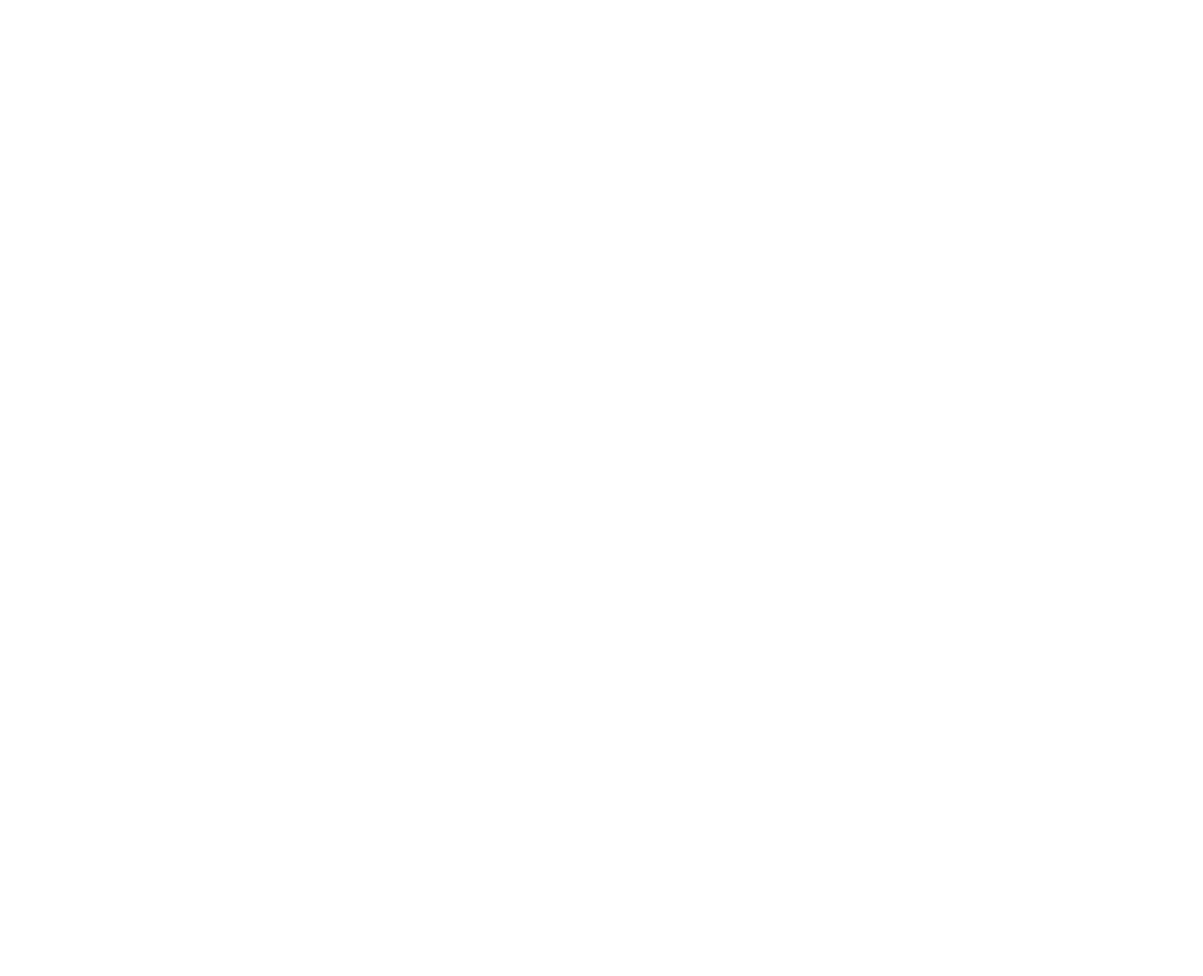
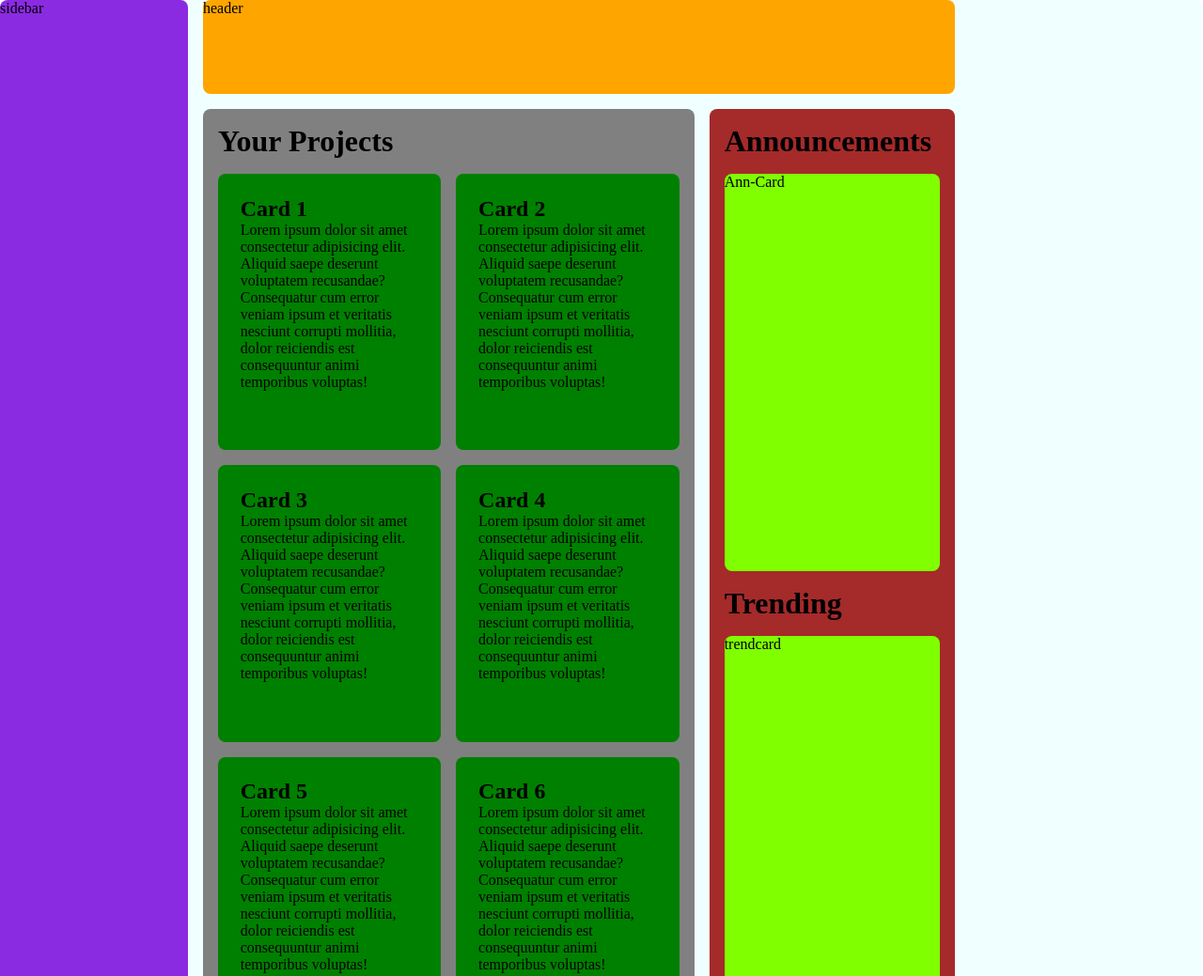
Before and after one commit to MaddoxHMS/dashboard, a plain HTML site: page index.html in a window 1280 px wide. Shown: the top 1039 px of the page at 94% size. Before the commit the page ends 800 px from the top, so only its background shows below. Drawn offline with Linux system fonts and the light colour scheme.

Commit message:
Complete basic, non-repsonsive layout 	Projects cards have headers and lorem content

```diff
--- a/index.html
+++ b/index.html
@@ -8,6 +8,50 @@
     <title>Dashboard</title>
 </head>
 <body>
+    <div class="container">
+        <div class="sidebar">sidebar</div>
+        <div class="header">header</div>
+        <div class="main">
+            <div class="projects">
+                <h1>Your Projects</h1>
+                <div class="card">
+                    <h2 class="card-head">Card 1</h2>
+                    <p class="card-content">Lorem ipsum dolor sit amet consectetur adipisicing elit. Aliquid saepe deserunt voluptatem recusandae? Consequatur cum error veniam ipsum et veritatis nesciunt corrupti mollitia, dolor reiciendis est consequuntur animi temporibus voluptas!</p>
 
+                </div>
+                <div class="card">
+                    <h2 class="card-head">Card 2</h2>
+                    <p class="card-content">Lorem ipsum dolor sit amet consectetur adipisicing elit. Aliquid saepe deserunt voluptatem recusandae? Consequatur cum error veniam ipsum et veritatis nesciunt corrupti mollitia, dolor reiciendis est consequuntur animi temporibus voluptas!</p>
+
+                </div>
+                <div class="card">
+                    <h2 class="card-head">Card 3</h2>
+                    <p class="card-content">Lorem ipsum dolor sit amet consectetur adipisicing elit. Aliquid saepe deserunt voluptatem recusandae? Consequatur cum error veniam ipsum et veritatis nesciunt corrupti mollitia, dolor reiciendis est consequuntur animi temporibus voluptas!</p>
+
+                </div>
+                <div class="card">
+                    <h2 class="card-head">Card 4</h2>
+                    <p class="card-content">Lorem ipsum dolor sit amet consectetur adipisicing elit. Aliquid saepe deserunt voluptatem recusandae? Consequatur cum error veniam ipsum et veritatis nesciunt corrupti mollitia, dolor reiciendis est consequuntur animi temporibus voluptas!</p>
+
+                </div>
+                <div class="card">
+                    <h2 class="card-head">Card 5</h2>
+                    <p class="card-content">Lorem ipsum dolor sit amet consectetur adipisicing elit. Aliquid saepe deserunt voluptatem recusandae? Consequatur cum error veniam ipsum et veritatis nesciunt corrupti mollitia, dolor reiciendis est consequuntur animi temporibus voluptas!</p>
+
+                </div>
+                <div class="card">
+                    <h2 class="card-head">Card 6</h2>
+                    <p class="card-content">Lorem ipsum dolor sit amet consectetur adipisicing elit. Aliquid saepe deserunt voluptatem recusandae? Consequatur cum error veniam ipsum et veritatis nesciunt corrupti mollitia, dolor reiciendis est consequuntur animi temporibus voluptas!</p>
+
+                </div>
+            </div>
+            <div class="announcements">
+                <h1>Announcements</h1>
+                <div class="ann-card">Ann-Card</div>
+                <h1>Trending</h1>
+                <div class="trendcard">trendcard</div>
+            </div>
+        </div>
+    </div>
 </body>
 </html>
--- a/styles.css
+++ b/styles.css
@@ -0,0 +1,61 @@
+*{
+    margin: 0px;
+    padding: 0px;
+}
+div{
+   border-radius: 8px;
+}
+
+.container{
+    display: grid;
+    grid-template-columns: 200px 800px;
+    grid-template-rows: 100px 1000px;
+    background-color: azure;
+    gap: 1em;
+}
+
+.sidebar{
+    grid-row: span 2;
+    background-color: blueviolet;
+}
+
+
+.main{
+    display: grid;
+    grid-template-columns: 2fr 1fr;
+    gap: 1em;
+}
+
+.projects{
+    display: grid;
+    grid-template-columns: 1fr 1fr;
+    grid-template-rows: Auto repeat(3, 1fr);
+    background-color: gray;
+    gap: 1em;
+    padding:1em;
+}
+
+.projects h1{
+    grid-column: span 2;
+}
+
+.card{
+    background-color: green;
+    padding:10%;
+}
+.header{
+    background-color: orange;
+}
+
+.announcements{
+    background-color: brown;
+    padding: 1em;
+    display:grid;
+    grid-template-columns: 1fr;
+    grid-template-rows: auto 1fr auto 1fr;
+    gap:1em;
+}
+
+.announcements div{
+    background-color: chartreuse;
+}
```
